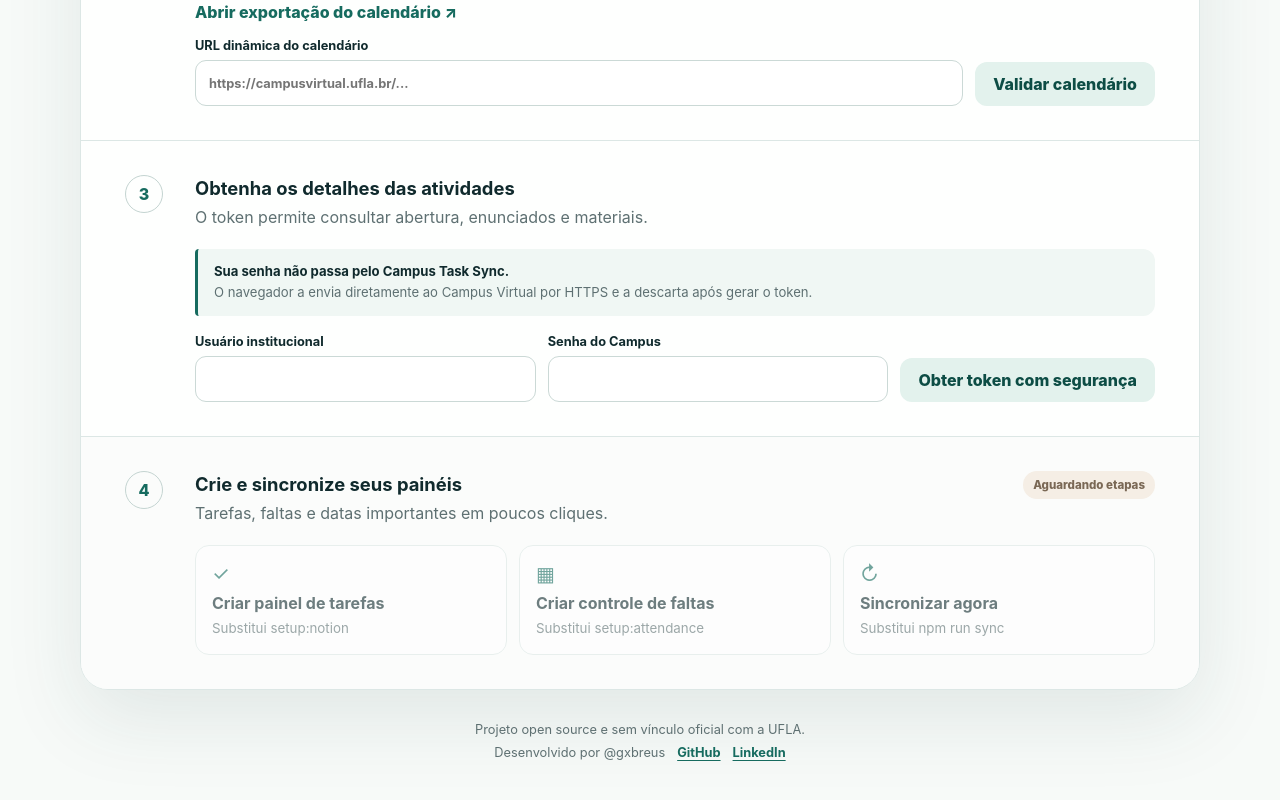
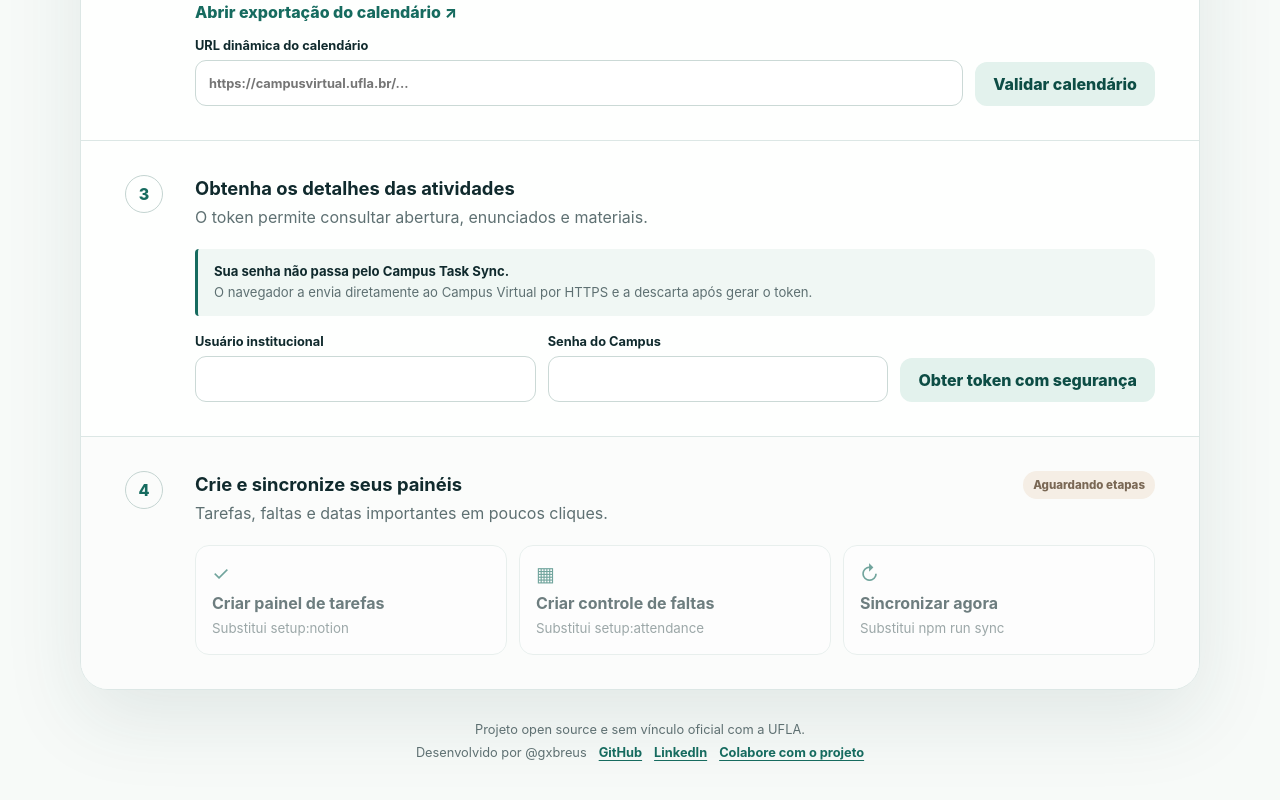
Before and after one commit to gxbreus/campus-task-sync, a Next.js app in the folder apps/web/: page / in a window 1280 px wide. Shown: the part 1032-1832 px from the top of the page. Built offline with nearby package versions, Linux system fonts and the light colour scheme.

Commit message:
feat(web): adicionar link para contribuicoes

```diff
--- a/apps/web/app/page.tsx
+++ b/apps/web/app/page.tsx
@@ -26,7 +26,7 @@ export default function Home() {
       <SetupWizard />
       <footer className="site-footer">
         <p>Projeto open source e sem vínculo oficial com a UFLA.</p>
-        <nav aria-label="Links do desenvolvedor">
+        <nav aria-label="Links do projeto e do desenvolvedor">
           <span>Desenvolvido por @gxbreus</span>
           <a
             href="https://github.com/gxbreus"
@@ -42,6 +42,13 @@ export default function Home() {
           >
             LinkedIn
           </a>
+          <a
+            href="https://github.com/gxbreus/campus-task-sync"
+            target="_blank"
+            rel="noopener noreferrer"
+          >
+            Colabore com o projeto
+          </a>
         </nav>
       </footer>
     </main>
```
